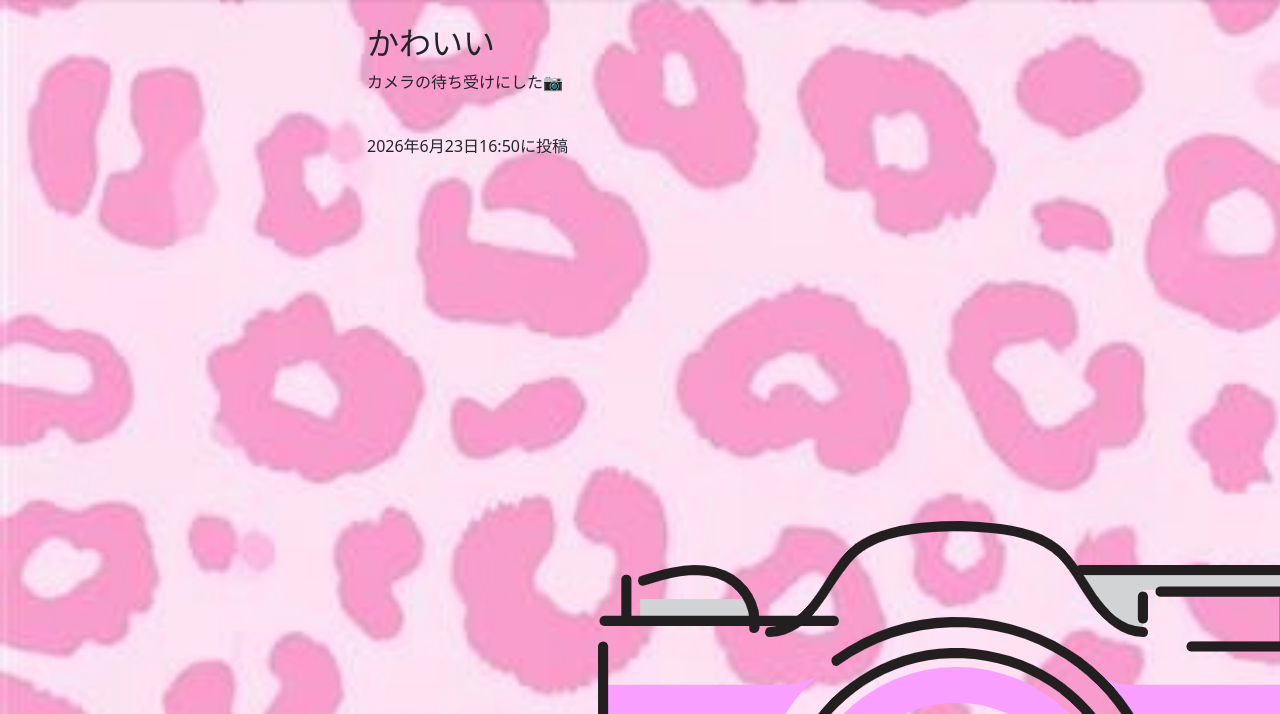
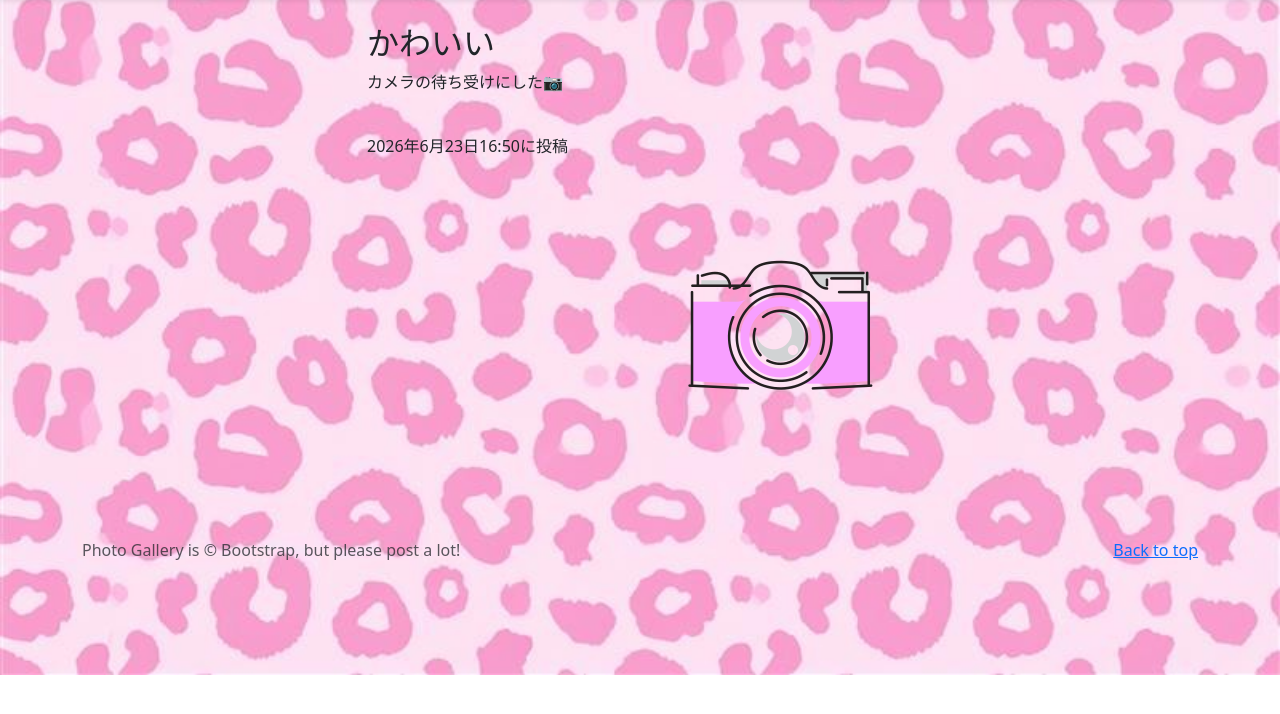
Before and after one commit to M1ho1030/PhotoGallery, a Django app: page /photo-detail/3 in a window 1280 px wide; the page is wider, and only the part inside the window is pictured. Shown: the part 56-770 px from the top of that part. Run offline with Django 4.2, Linux system fonts and the light colour scheme; data comes from the database, SQL or seed files in the repository; both versions use the stored data as it was after the commit; some libraries are stand-ins or nearby versions.

Commit message:
App OK_NG in

```diff
--- a/photoproject/photo/templates/detail.html
+++ b/photoproject/photo/templates/detail.html
@@ -19,7 +19,7 @@
                 <!-- 投稿日時 -->
                 <p>{{object.posted_at}}に投稿</p>
                 <!-- 1枚目の写真 -->
-                <p><img src="{{ object.image1.url }}"></img></p>
+                <p> <img src="{{ object.image1.url }}"style="width:100%; height:300px; object-fit:contain;"></p>
 
                 <!-- 投稿写真がログイン中のユーザーのものであれば削除ボタンを表示 -->
                 {% if request.user == object.user %}
--- a/photoproject/photo/views.py
+++ b/photoproject/photo/views.py
@@ -26,7 +26,7 @@ class IndexView(ListView):
     # モデルBlogPostのオブジェクトにorder_by()を適用して、投稿日時を降順で並べる
     queryset = PhotoPost.objects.order_by('-posted_at')
     # 1ページに表示するレコードの件数
-    paginate_by = 9
+    paginate_by = 12
 
 # デコレーターにより、CreatePhotoViewへのアクセスはログインユーザーに限定される
 # ログイン状態でなければsettings.pyのLOGIN_URLにリダイレクトされる
```
Also changed, not shown: photoproject/db.sqlite3.
